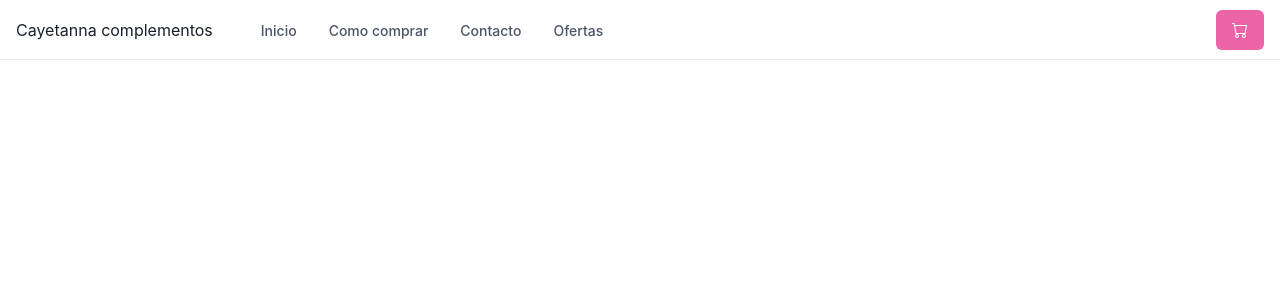
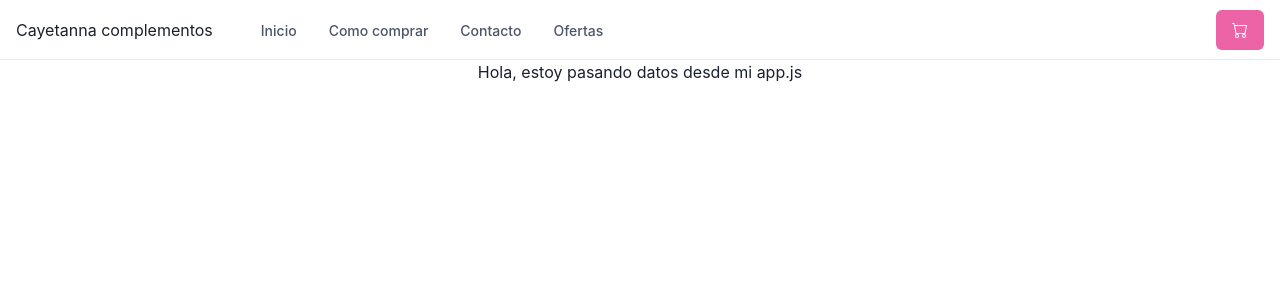
Before and after one commit to Lazaro995/Tienda-de-ropa-Lozano, a React (Create React App) app: page / in a window 1280 px wide. Shown: the top 300 px of the page. Built offline with nearby package versions, Linux system fonts and the light colour scheme.

Commit message:
Agrego ItemListContainer

```diff
--- a/src/App.js
+++ b/src/App.js
@@ -1,10 +1,12 @@
 import './App.css';
+import ItemListContainer from './Components/ItemListContainer/ItemListContainer';
 import NavBar from './Components/NavBar/NavBar';
 function App() {
   return (
  <div className='App'>
   <NavBar/>
- </div>
+  <ItemListContainer greeting= "Hola, estoy pasando datos desde mi app.js"/>
+     </div>
   );
 }
 
--- /dev/null
+++ b/src/Components/ItemListContainer/ItemListContainer.jsx
@@ -0,0 +1,9 @@
+import React from 'react'
+
+export default function ItemListContainer({greeting}) {
+  return (
+    <div>
+        <span>{greeting}</span>
+    </div>
+  )
+}
--- a/src/Components/NavBar/NavBar.jsx
+++ b/src/Components/NavBar/NavBar.jsx
@@ -3,7 +3,6 @@
   Flex,
   Text,
   IconButton,
-  Button,
   Stack,
   Collapse,
   Icon,
```
